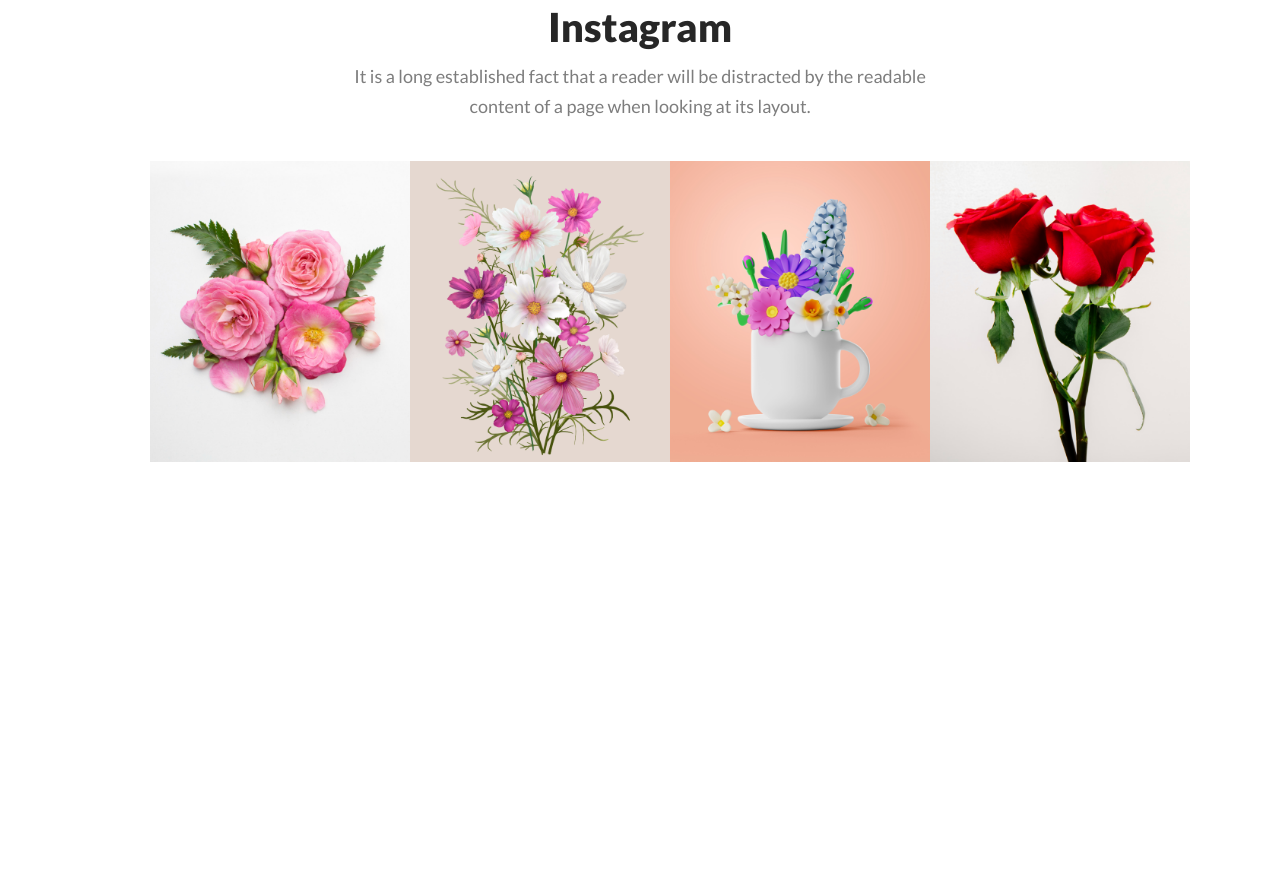
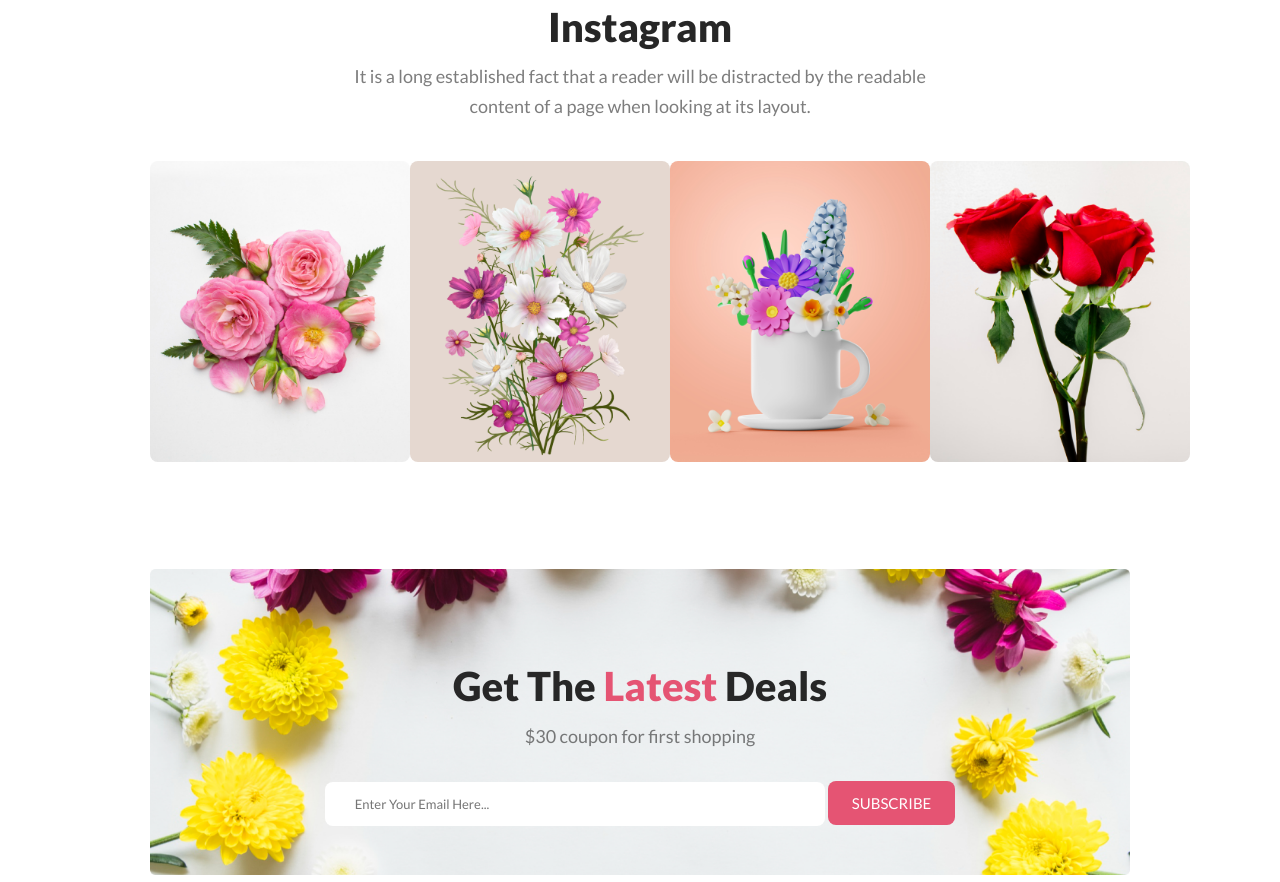
Before and after one commit to arifmiya7478/assignment-one, a plain HTML site: page index.html in a window 1280 px wide. Shown: the part 2389-3271 px from the top of the page. Before the commit the page ends 2891 px from the top, so only its background shows below. Drawn offline with Linux system fonts and the light colour scheme.

Commit message:
latest section done withe some changes

```diff
--- a/index.html
+++ b/index.html
@@ -111,6 +111,21 @@
         <!-- instagram section end -->
 
 
+        <!-- Get The Latest Deals section start -->
+        <section>
+            <div class="latest-deal-container">
+                <div class="latest-text-area">
+                    <h3 class="latest-title">Get The <span style="color: #E55473;">Latest</span> Deals</h3>
+                    <p class="latest-description">$30 coupon for first shopping</p>
+                </div>
+                <br>
+                <div class="latest-input-area">
+                    <input class="input-email" type="email" placeholder="Enter Your Email Here..." name="Email" id="">
+                    <input id="subscribe-btn" class="btn" type="submit" value="SUBSCRIBE">
+                </div>
+            </div>
+        </section>
+        <!-- Get The Latest Deals section end -->
     </main>
     <footer>
 
--- a/styles/style.css
+++ b/styles/style.css
@@ -275,16 +275,76 @@
     font-weight: 400;
     line-height: 30px;
 }
+
 /* insta-img section */
 
 .insta-img {
     display: flex;
     align-items: center;
     justify-content: space-between;
+    /* border-radius: ; */
     margin: 40px 150px;
 }
+
 .img-insta {
     width: 260px;
+    border-radius: 8px;
 }
 
 /* instagram section end */
+
+
+/* Get The Latest Deals section start */
+.latest-deal-container {
+    /* display: flex;
+    align-items: center;*/
+    text-align: center;
+    background-image: url('../images/latest.png');
+    background-size: 100%;
+    background-repeat: no-repeat;
+    background-position: center;
+    height: 320px;
+    margin: 0px 150px;
+    border-radius: 8px;
+}
+
+.latest-text-area {
+    /* display: flex; */
+    /* margin-top: 100px; */
+    padding-top: 100px;
+    margin-bottom: 15px;
+}
+
+.latest-title {
+    color: #272727;
+    text-align: center;
+    font-size: 40px;
+    font-weight: 800;
+}
+
+.latest-description {
+    color: rgba(39, 39, 39, 0.60);
+    text-align: center;
+    font-size: 18px;
+    font-weight: 400;
+    margin: 15px 0px;
+}
+
+.input-email {
+    color: rgba(39, 39, 39, 0.60);
+    font-size: 13px;
+    font-weight: 400;
+    border: none;
+    border-radius: 8px;
+    background: #FFF;
+    width: 470px;
+    height: 44px;
+    padding-left: 30px;
+
+}
+
+#subscribe-btn {
+    font-size: 15px;
+}
+
+/* Get The Latest Deals section end */
```
Also changed, not shown: images/latest.png (renamed from images/Rectangle 9.png).
